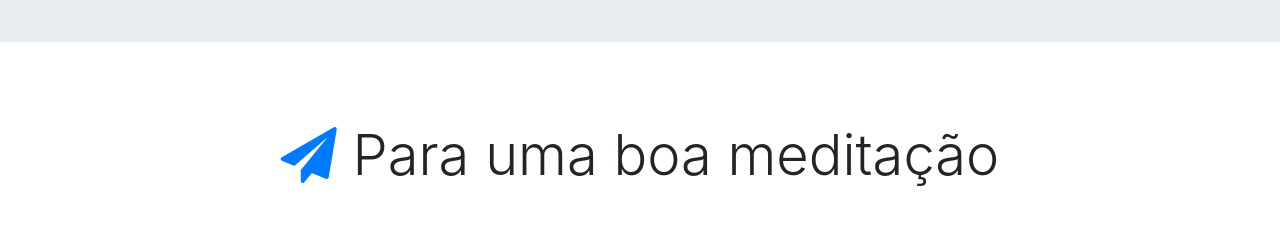
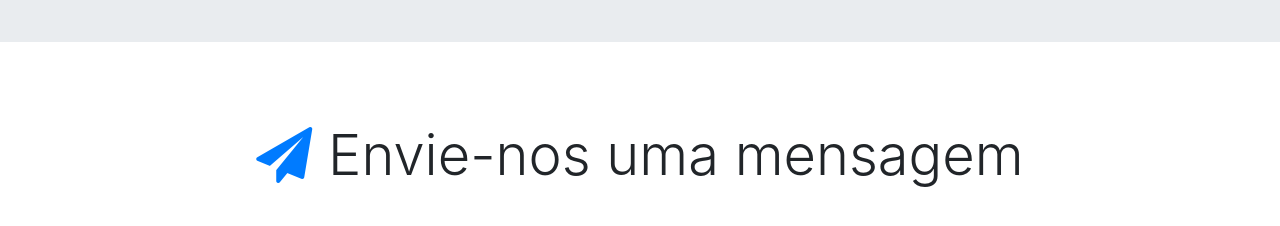
Before and after one commit to felipecosta-silva/Front-End_Bootstrap, a website: page index.html in a window 1280 px wide. Shown: the part 2550-2776 px from the top of the page. Drawn offline with nearby package versions, Linux system fonts and the light colour scheme.

Commit message:
Update index.html

```diff
--- a/index.html
+++ b/index.html
@@ -11,7 +11,7 @@
     <link rel="stylesheet" href="node_modules/bootstrap/compiler/bootstrap.css">
     <link rel="stylesheet" href="node_modules/font-awesome/css/font-awesome.css">
     <link rel="stylesheet" href="https://stackpath.bootstrapcdn.com/bootstrap/4.1.3/css/bootstrap.min.css" integrity="sha384-MCw98/SFnGE8fJT3GXwEOngsV7Zt27NXFoaoApmYm81iuXoPkFOJwJ8ERdknLPMO" crossorigin="anonymous">
-    <title>Teste bootstrap 4</title>
+    <title>Paz Interior</title>
   </head>
   <body>
     <nav class="navbar navbar-expand-lg navbar-dark bg-primary">
@@ -288,7 +288,7 @@
       <div class="row">
         <div class="col-12 text-center my-5">
           <h4 class="display-4"><i class="fa fa-paper-plane text-primary" aria-hidden="true"></i>
-            Para uma boa meditação</h4>
+            Envie-nos uma mensagem</h4>
         </div>
       </div>
       <div class="row justify-content-center mb-5">
```
